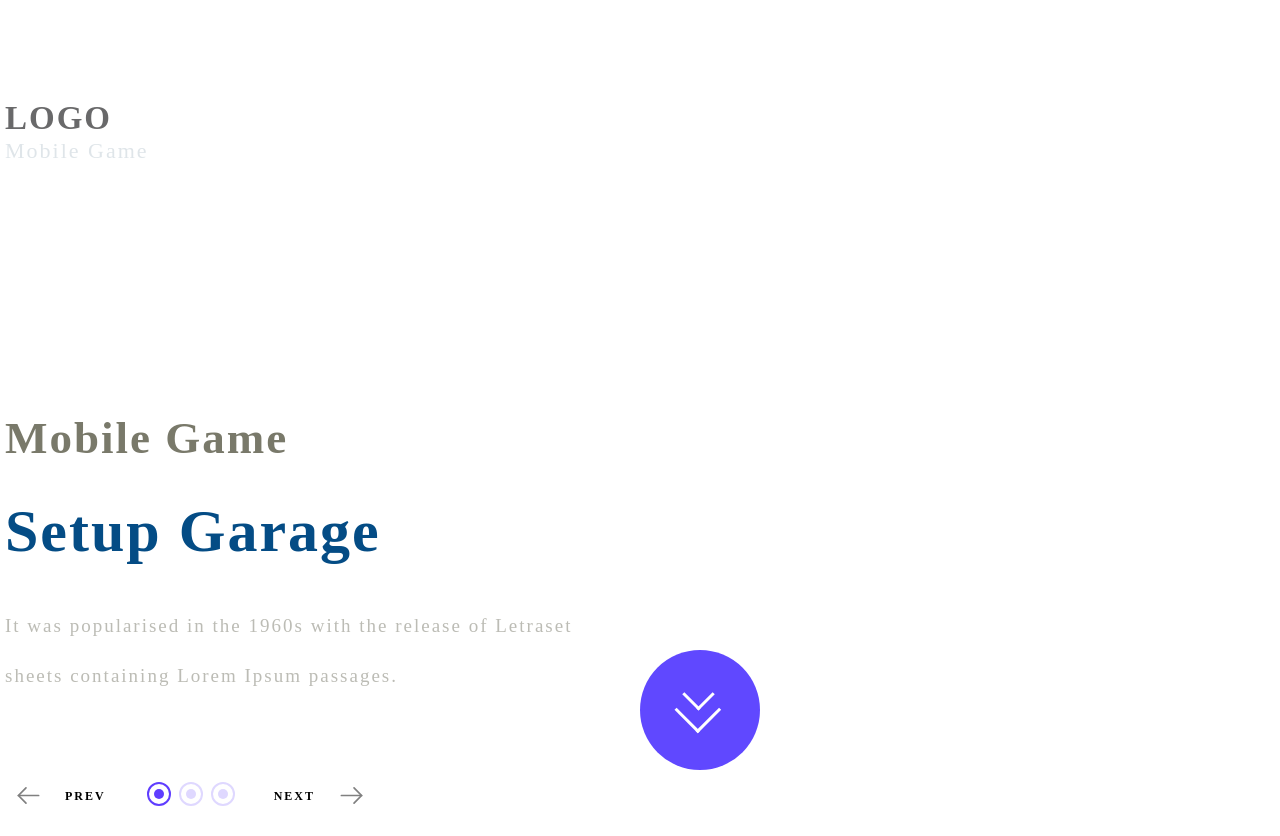
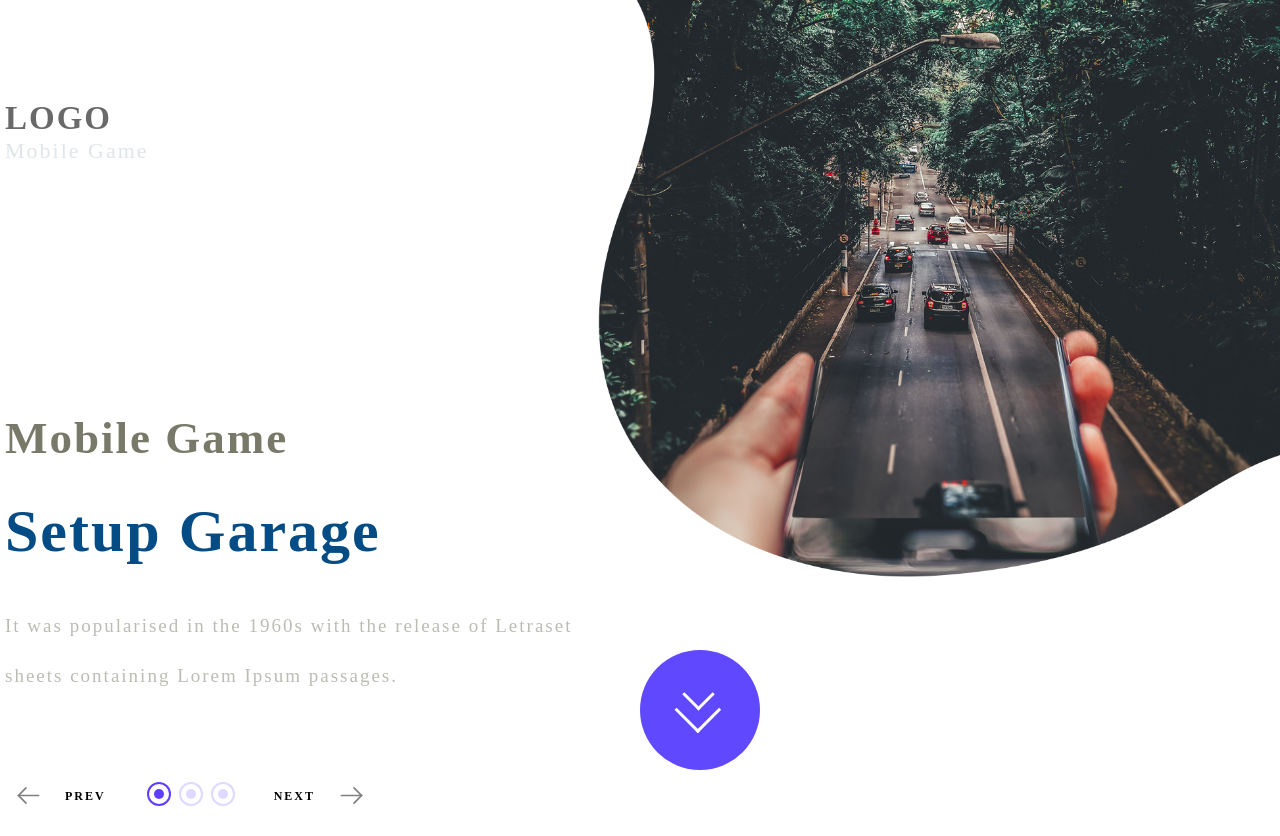
Before and after one commit to leolint/landing, a website: page index.html in a window 1280 px wide. Shown: the top 836 px of the page. Drawn offline with nearby package versions, Linux system fonts and the light colour scheme; the site is published under a folder, as on GitHub Pages, so addresses that start at the root find nothing; files whose address does not match are found by name.

Commit message:
css path bg main section

```diff
--- a/scss/mobileGame.scss
+++ b/scss/mobileGame.scss
@@ -2,7 +2,7 @@
 
 .mobileGame {
     width: 100%;
-    background: url(/images/firstBg.png) no-repeat;
+    background: url(./images/firstBg.png) no-repeat;
     background-position: right top;
     background-size: 59%;
     padding-bottom: 250px;
```
Also changed, not shown: css/main.min.css, css/mobileGame.min.css.
